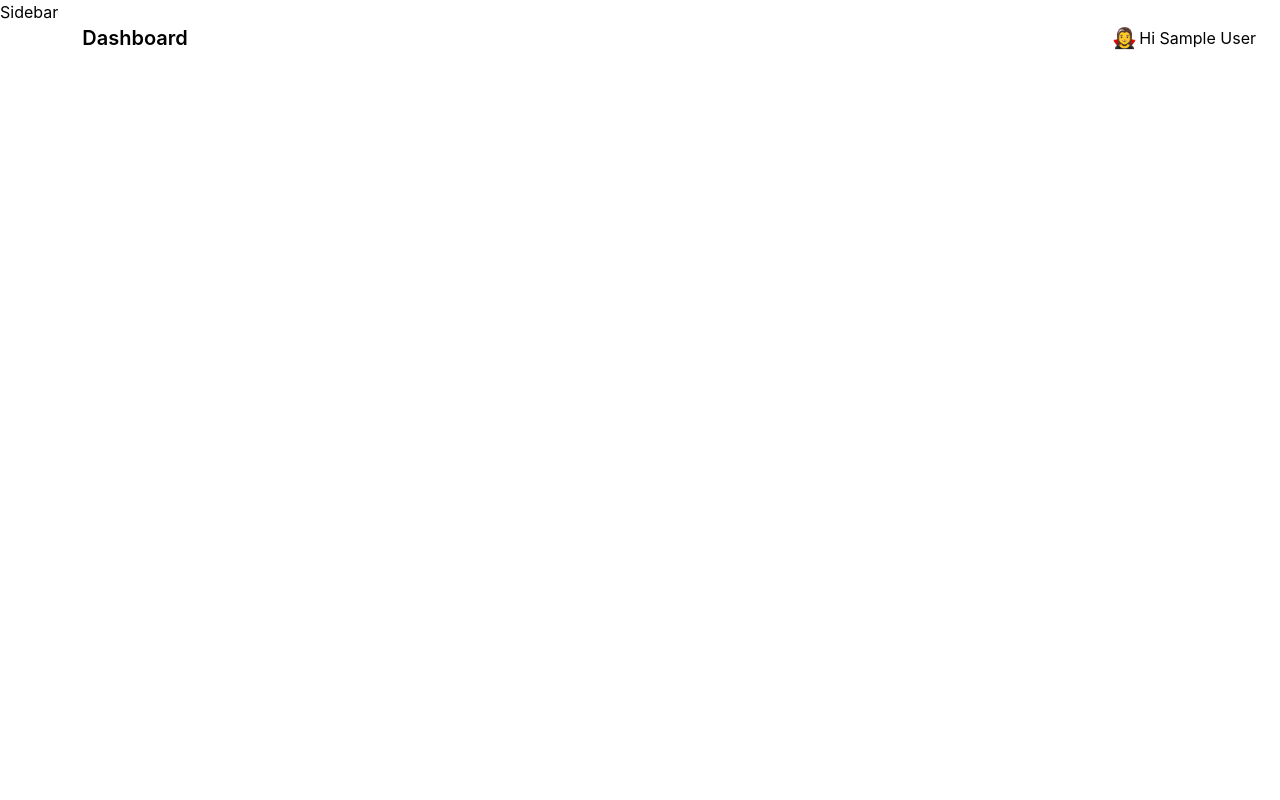
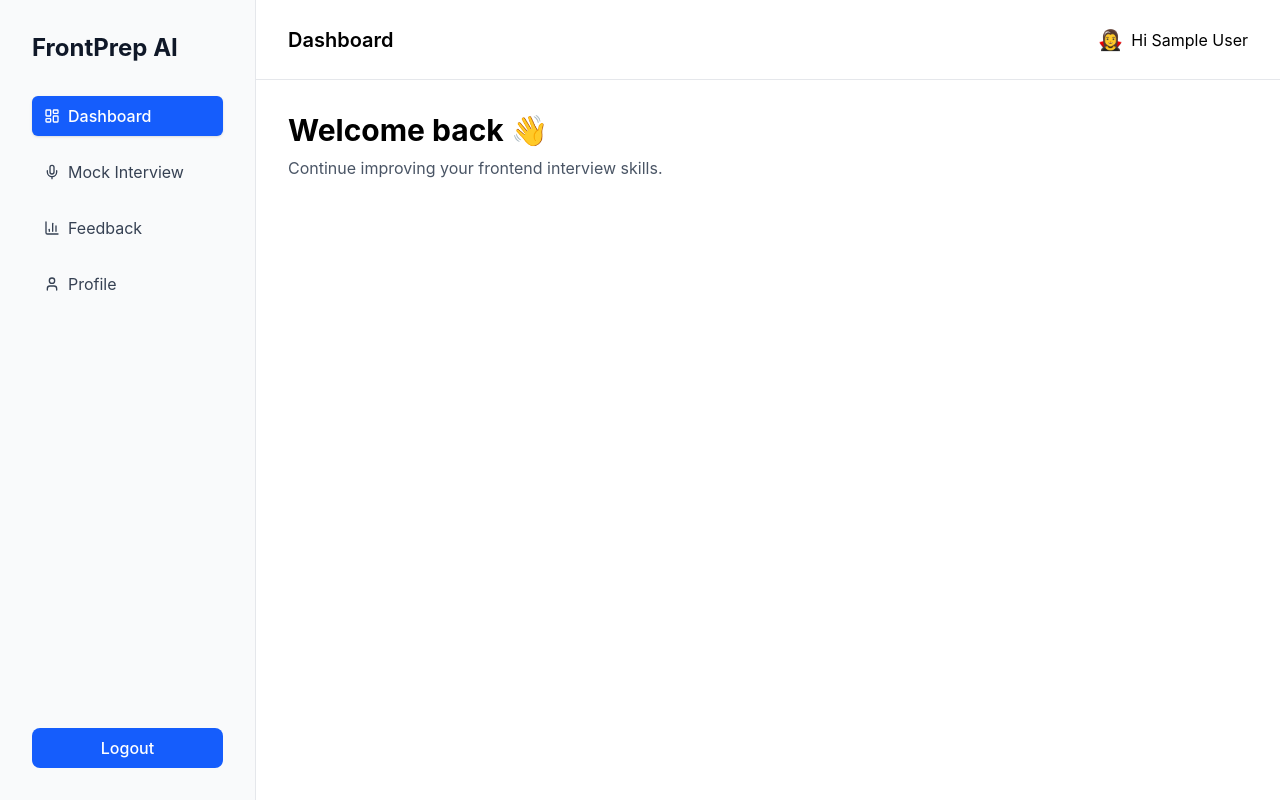
Before and after one commit to vijay-1992B/frontprep-ai, a React (Vite) app: page /dashboard in a window 1280 px wide. Built offline with nearby package versions, Linux system fonts and the light colour scheme; no server answers; sample sign-in values are in the browser's storage.

Commit message:
feat(dashboard): implement dashboard layout with nested routing

```diff
--- a/src/Components/dashboard/DashboardLayout.jsx
+++ b/src/Components/dashboard/DashboardLayout.jsx
@@ -8,7 +8,9 @@ const DashboardLayout = () => {
       <Sidebar />
       <div className="flex flex-1 flex-col ">
         <Header />
-        <Outlet />
+        <main className="flex-1 p-8 ">
+          <Outlet />
+        </main>
       </div>
     </div>
   );
--- a/src/Components/dashboard/Header.jsx
+++ b/src/Components/dashboard/Header.jsx
@@ -5,13 +5,14 @@ const Header = () => {
   const name = user?.displayName || "User";
 
   return (
-    <div className="flex justify-between items-center p-6">
-      <h1 className="font-semibold text-xl">Dashboard</h1>
-      <div className="flex gap-0.5 items-center">
+    <header className="flex h-20 items-center justify-between border-b border-gray-200 bg-white px-8">
+      <h1 className="text-xl font-semibold">Dashboard</h1>
+
+      <div className="flex items-center gap-2">
         <div className="text-xl">🧛‍♀️</div>
-        <p>{`Hi ${name}`}</p>
+        <p>Hi {name}</p>
       </div>
-    </div>
+    </header>
   );
 };
 
--- a/src/Components/dashboard/Sidebar.jsx
+++ b/src/Components/dashboard/Sidebar.jsx
@@ -1,5 +1,47 @@
+import Logo from "../common/Logo";
+import { sidebarItems } from "../../constants/sidebarItems";
+import { NavLink } from "react-router-dom";
+import Button from "../common/Button";
+import { signOut } from "firebase/auth";
+import { auth } from "../../firebase";
+
 const Sidebar = () => {
-  return <h1>Sidebar</h1>;
+  const handleSignout = async () => {
+    try {
+      await signOut(auth);
+    } catch (error) {
+      console.error(error.code);
+    }
+  };
+
+  return (
+    <div className="  p-8 w-64 flex h-screen flex-col border-r  border-gray-200 bg-gray-50">
+      <Logo />
+      <ul className="flex-1 flex flex-col gap-4 py-8 ">
+        {sidebarItems.map((item) => (
+          <li key={item.id}>
+            <NavLink
+              to={item.path}
+              end={item.path === "/dashboard"}
+              className={({ isActive }) =>
+                `flex items-center gap-2 rounded-md px-3 py-2 ${
+                  isActive
+                    ? "bg-blue-600 text-white font-medium shadow-sm"
+                    : "text-gray-700 hover:bg-gray-100 hover:text-blue-600 transition-colors duration-200 "
+                }`
+              }
+            >
+              {item.icon}
+              <span>{item.label}</span>
+            </NavLink>
+          </li>
+        ))}
+      </ul>
+      <Button className="w-full" onClick={handleSignout}>
+        Logout
+      </Button>
+    </div>
+  );
 };
 
 export default Sidebar;
--- /dev/null
+++ b/src/constants/sidebarItems.jsx
@@ -0,0 +1,34 @@
+import {
+  LuLayoutDashboard,
+  LuMic,
+  LuChartColumn,
+  LuUser,
+  LuLogOut,
+} from "react-icons/lu";
+
+export const sidebarItems = [
+  {
+    id: 1,
+    label: "Dashboard",
+    path: "/dashboard",
+    icon: <LuLayoutDashboard />,
+  },
+  {
+    id: 2,
+    label: "Mock Interview",
+    path: "/dashboard/mock-interview",
+    icon: <LuMic />,
+  },
+  {
+    id: 3,
+    label: "Feedback",
+    path: "/dashboard/feedback",
+    icon: <LuChartColumn />,
+  },
+  {
+    id: 4,
+    label: "Profile",
+    path: "/dashboard/profile",
+    icon: <LuUser />,
+  },
+];
--- a/src/pages/dashboard/Dashboard.jsx
+++ /dev/null
@@ -1,12 +0,0 @@
-import Button from "../../components/common/Button";
-import { useDispatch } from "react-redux";
-import { removeUser } from "../../store/slices/userSlice";
-import { auth } from "../../firebase";
-import { signOut } from "firebase/auth";
-import DashboardLayout from "../../components/dashboard/DashboardLayout";
-
-const Dashboard = () => {
-  return <DashboardLayout />;
-};
-
-export default Dashboard;
--- /dev/null
+++ b/src/pages/dashboard/DashboardHome.jsx
@@ -0,0 +1,17 @@
+import DashboardLayout from "../../components/dashboard/DashboardLayout";
+
+const DashboardHome = () => {
+  return (
+    <div className="space-y-8">
+      <section>
+        <h1 className="text-3xl font-bold">Welcome back 👋</h1>
+
+        <p className="mt-2 text-gray-600">
+          Continue improving your frontend interview skills.
+        </p>
+      </section>
+    </div>
+  );
+};
+
+export default DashboardHome;
--- /dev/null
+++ b/src/pages/dashboard/Feedback.jsx
@@ -0,0 +1,5 @@
+const Feedback = () => {
+  return <div>Feedback</div>;
+};
+
+export default Feedback;
--- /dev/null
+++ b/src/pages/dashboard/MockInterview.jsx
@@ -0,0 +1,5 @@
+const MockInterview = () => {
+  return <div>MockInterview</div>;
+};
+
+export default MockInterview;
--- /dev/null
+++ b/src/pages/dashboard/Profile.jsx
@@ -0,0 +1,5 @@
+const Profile = () => {
+  return <div>Profile</div>;
+};
+
+export default Profile;
--- a/src/routes/router.jsx
+++ b/src/routes/router.jsx
@@ -3,10 +3,14 @@ import LandingPage from "../pages/LandingPage";
 import Login from "../pages/auth/Login";
 import Signup from "../pages/auth/Signup";
 import ForgotPassword from "../pages/auth/ForgotPassword";
-import Dashboard from "../pages/dashboard/Dashboard";
 import ProtectedRoutes from "./ProtectedRoutes";
 import App from "../App";
 import PublicRoutes from "./PublicRotes";
+import DashboardHome from "../pages/dashboard/DashboardHome";
+import Feedback from "../pages/dashboard/Feedback";
+import Profile from "../pages/dashboard/Profile";
+import MockInterview from "../pages/dashboard/MockInterview";
+import DashboardLayout from "../components/dashboard/DashboardLayout";
 
 const router = createBrowserRouter([
   {
@@ -45,9 +49,27 @@ const router = createBrowserRouter([
         path: "dashboard",
         element: (
           <ProtectedRoutes>
-            <Dashboard />
+            <DashboardLayout />
           </ProtectedRoutes>
         ),
+        children: [
+          {
+            index: true,
+            element: <DashboardHome />,
+          },
+          {
+            path: "feedback",
+            element: <Feedback />,
+          },
+          {
+            path: "profile",
+            element: <Profile />,
+          },
+          {
+            path: "mock-interview",
+            element: <MockInterview />,
+          },
+        ],
       },
     ],
   },
```
Also changed, not shown: 1 other file (tests, documents, lock files or other folders).
